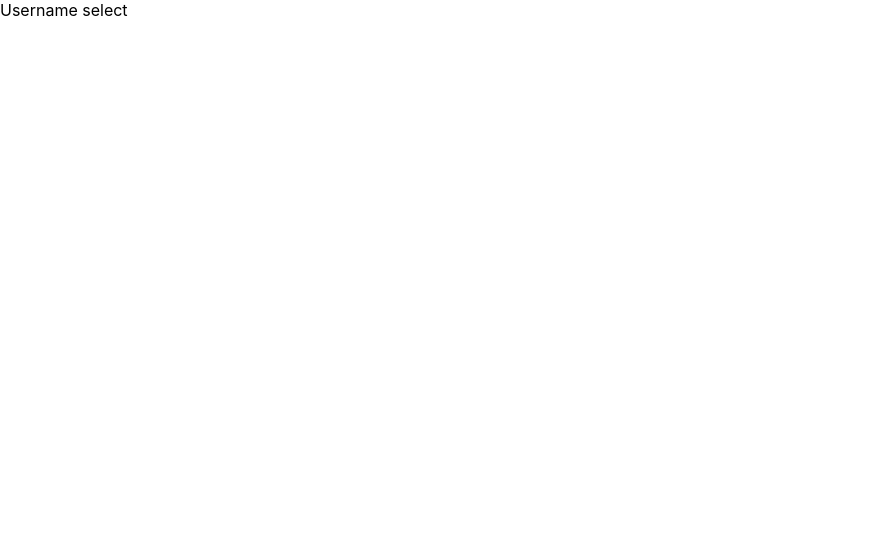
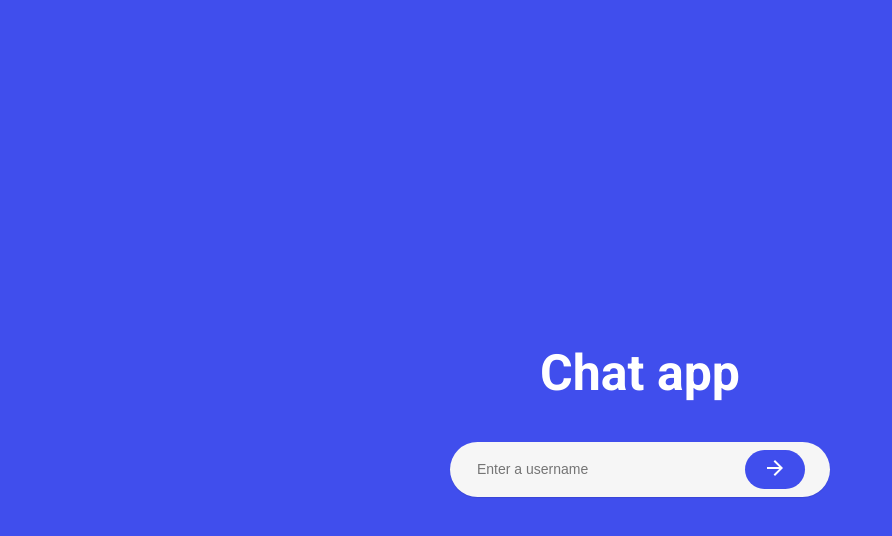
Before and after one commit to BojanPanic/chat_app, a React (Create React App) app: page / in a window 1280 px wide. Shown: the top 536 px of the page, without its empty margins (0-892 px from the left). Built offline with nearby package versions, Linux system fonts and the light colour scheme.

Commit message:
Add logic to usernameSelect, install sass, add assets

```diff
--- a/package.json
+++ b/package.json
@@ -13,6 +13,7 @@
     "react": "^17.0.2",
     "react-dom": "^17.0.2",
     "react-scripts": "4.0.3",
+    "sass": "^1.43.3",
     "typescript": "^4.4.4",
     "web-vitals": "^1.1.2"
   },
--- a/src/App.tsx
+++ b/src/App.tsx
@@ -1,11 +1,17 @@
 import { useState } from "react";
-import { ChatBox } from "./Components/ChatBox";
-import { UsernameSelect } from "./Components/UsernameSelect";
+import { ChatBox } from "components/ChatBox";
+import { UsernameSelect } from "components/UsernameSelect";
+import "fonts/fonts.scss";
+import "styles/app.scss";
 
 function App() {
   const [username, setUsername] = useState<string>("");
 
-  return <div>{username ? <ChatBox /> : <UsernameSelect />}</div>;
+  return (
+    <div className={"app-wrap"}>
+      {username ? <ChatBox /> : <UsernameSelect setUsername={setUsername} />}
+    </div>
+  );
 }
 
 export default App;
--- a/src/Components/UsernameSelect.tsx
+++ b/src/Components/UsernameSelect.tsx
@@ -1,3 +1,44 @@
-export const UsernameSelect = () => {
-  return <div>Username select</div>;
+import { useState } from "react";
+import arrow from "assets/arrow.svg";
+import "styles/usernameSelect.scss";
+
+interface IProps {
+  setUsername: React.Dispatch<React.SetStateAction<string>>;
+}
+
+export const UsernameSelect = (props: IProps) => {
+  const [username, setUsername] = useState<string>("");
+
+  const handleChange = (event: React.ChangeEvent<HTMLInputElement>): void => {
+    setUsername(event.target.value);
+  };
+
+  const handleSubmit = (event: React.FormEvent): void => {
+    event.preventDefault();
+
+    username.length && props.setUsername(username);
+  };
+
+  return (
+    <div className="username-select-wrap">
+      <div className="username-select">
+        <div className="username-select-title">
+          <h1>Chat app</h1>
+        </div>
+        <form onSubmit={handleSubmit}>
+          <input
+            type="text"
+            onChange={handleChange}
+            autoComplete="off"
+            placeholder="Enter a username"
+            className="username-select-input"
+            autoFocus
+          />
+          <button type="submit" className="username-select-submit">
+            <img alt="arrow" src={arrow} className="username-select-image" />
+          </button>
+        </form>
+      </div>
+    </div>
+  );
 };
--- /dev/null
+++ b/src/fonts/fonts.scss
@@ -0,0 +1 @@
+@import url("https://fonts.googleapis.com/css2?family=Roboto:ital,wght@0,100;0,400;0,700;1,100;1,400;1,700&display=swap");
--- /dev/null
+++ b/src/styles/app.scss
@@ -0,0 +1,17 @@
+@import "./colors.scss";
+
+.app-wrap {
+  width: 100vw;
+  height: 100vh;
+  background: #404eed;
+}
+
+body {
+  font-family: "Roboto", sans-serif;
+}
+
+body,
+h1 {
+  margin: 0;
+  padding: 0;
+}
--- /dev/null
+++ b/src/styles/colors.scss
@@ -0,0 +1,4 @@
+$form-color: #f6f6f6;
+$title-color: #fff;
+$message-form-color: #3898d3;
+$username-background-color: #404eed;
--- /dev/null
+++ b/src/styles/usernameSelect.scss
@@ -0,0 +1,55 @@
+@import "./colors.scss";
+
+.username-select-wrap {
+  width: 100vw;
+  height: 100vh;
+  display: flex;
+  align-items: center;
+  justify-content: center;
+
+  form {
+    display: flex;
+    align-items: center;
+    justify-content: center;
+    box-shadow: 0 1px 1px rgb(0 0 0 / 10%);
+    border-radius: 28px;
+    width: 100%;
+    height: 55px;
+    background-color: $form-color;
+  }
+}
+
+.username-select {
+  width: 380px;
+  text-align: center;
+}
+
+.username-select-title {
+  font-size: 25px;
+  margin: 40px 0;
+  color: $title-color;
+}
+
+.username-select-input {
+  width: 70%;
+  font-size: 14px;
+  border: none;
+  background-color: $form-color;
+}
+
+.username-select-input:focus {
+  outline: none;
+}
+
+.username-select-submit {
+  border-radius: 28px;
+  border: none;
+  cursor: pointer;
+  padding: 6px 18px;
+  background-color: $username-background-color;
+}
+
+.username-select-image {
+  width: 24px;
+  height: 24px;
+}
```
Also changed, not shown: tsconfig.json (+3 -8 lines), src/assets/arrow.svg (added), src/styles/mixins.scss (added), 1 other file (tests, documents, lock files or other folders).
